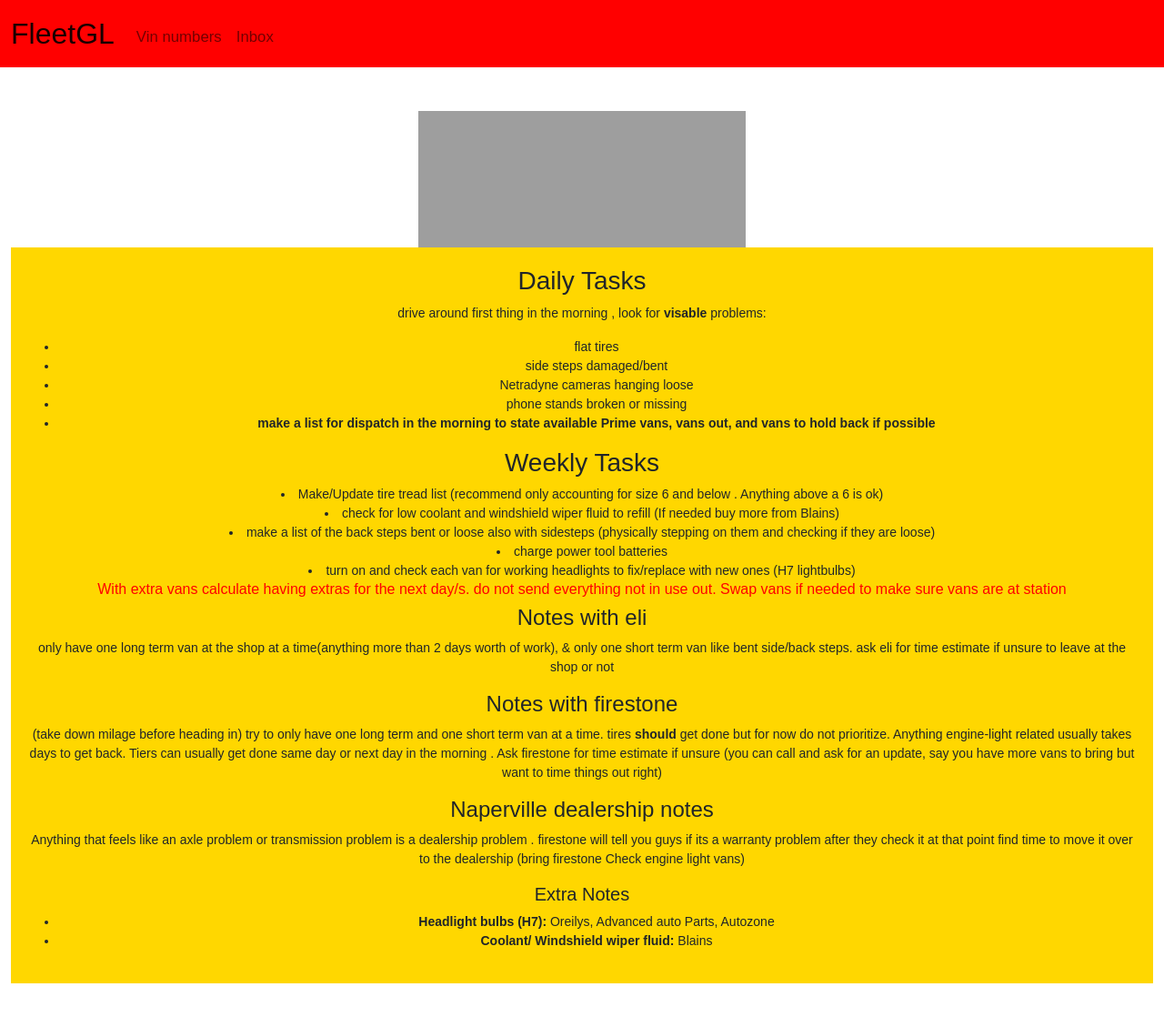
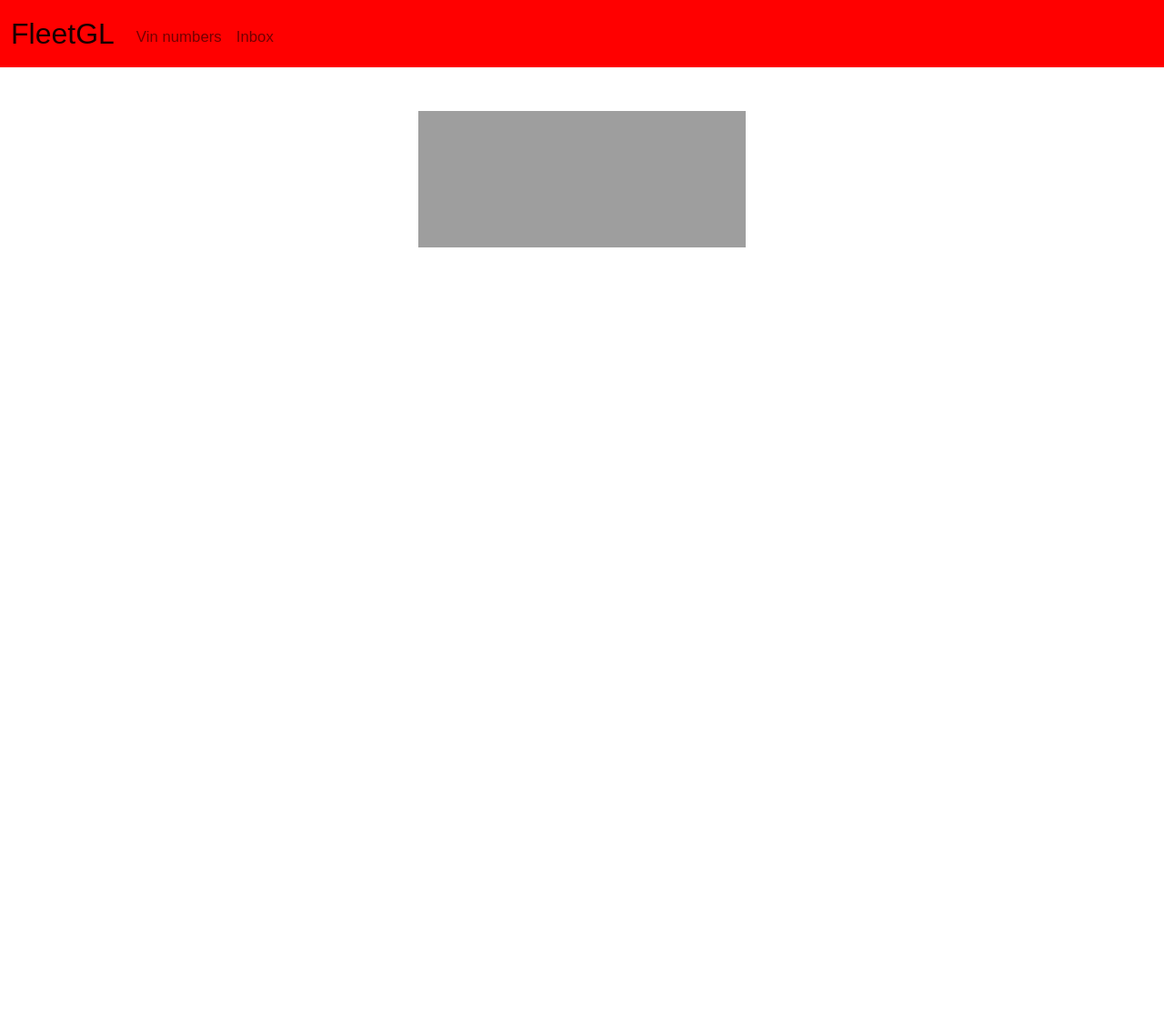
Before and after one commit to Rogert5/Fleet, a Flask app: page / in a window 1280 px wide. Shown: the whole page at 91% size. After the commit the page ends 272 px from the top, so only its background shows below. Run offline with Flask 3, Linux system fonts and the light colour scheme; some libraries are stand-ins or nearby versions; grey boxes are pictures that could not be loaded.

Commit message:
home updatecleared

```diff
--- a/templates/home.html
+++ b/templates/home.html
@@ -10,50 +10,4 @@
 </div>
 
 </head>
-
-<!--Section for company updates, possibly add images if users needs to show informtaion or images-->
-<div class="container">
-
-<div class="center">
-  <h3>Daily Tasks</h3>
-    <p>drive around first thing in the morning , look for <strong> visable </strong>problems:</p>
-    <ul>
-    <li>flat tires</li>
-    <li>side steps damaged/bent</li>
-    <li>Netradyne cameras hanging loose</li>
-    <li>phone stands broken or missing</li>
-    <li><strong>make a list for dispatch in the morning to state available Prime vans,  vans out, and vans to hold back if possible </strong></li>
-    </ul>
-
-
-
-  <h3>Weekly Tasks</h3>
-    <li>Make/Update tire tread list (recommend only accounting for size 6 and below . Anything above a 6 is ok)</li>
-    <li>check for low coolant and windshield wiper fluid to refill (If needed buy more from Blains)</li>
-    <li>make a list of the back steps bent or loose also with sidesteps (physically stepping on them and checking if they are loose)</li>
-    <li>charge power tool batteries</li>
-    <li>turn on and check each van for working headlights to fix/replace with new ones (H7 lightbulbs)</li>
-
-</div>
-
-<h6 style="color: red;">With extra vans calculate having extras for the next day/s. do not send everything not in use out. Swap vans if needed to make sure vans are at station </h6>
-
-<h4>Notes with eli</h4>
-<p>only have one long term van at the shop at a time(anything more than 2 days worth of work), & only one short term van like bent side/back steps. ask eli for time estimate if unsure to leave at the shop or not </p>
-
-<h4>Notes with firestone</h4>
-<p>(take down milage before heading in) try to only have one long term and one short term van at a time. tires <strong>should</strong> get done but for now do not prioritize. Anything engine-light related usually takes days to get back. Tiers can usually get done same day or next day in the morning . Ask firestone for time estimate if unsure (you can call and ask for an update, say you have more vans to bring but want to time things out right)</p>
-
-<h4>Naperville dealership notes</h4>
-<p>Anything that feels like an axle problem or transmission problem is a dealership problem . firestone will tell you guys if its a warranty problem after they check it at that point find time to move it over to the dealership (bring firestone Check engine light vans)</p>
-
-<h5>Extra Notes</h5>
-<ul>
-    <li><strong>Headlight bulbs (H7):</strong> Oreilys, Advanced auto Parts, Autozone </li>
-    <li><strong>Coolant/ Windshield wiper fluid: </strong> Blains</li>
-</ul>
-
-
-
-</div>
 {% endblock %}
```
